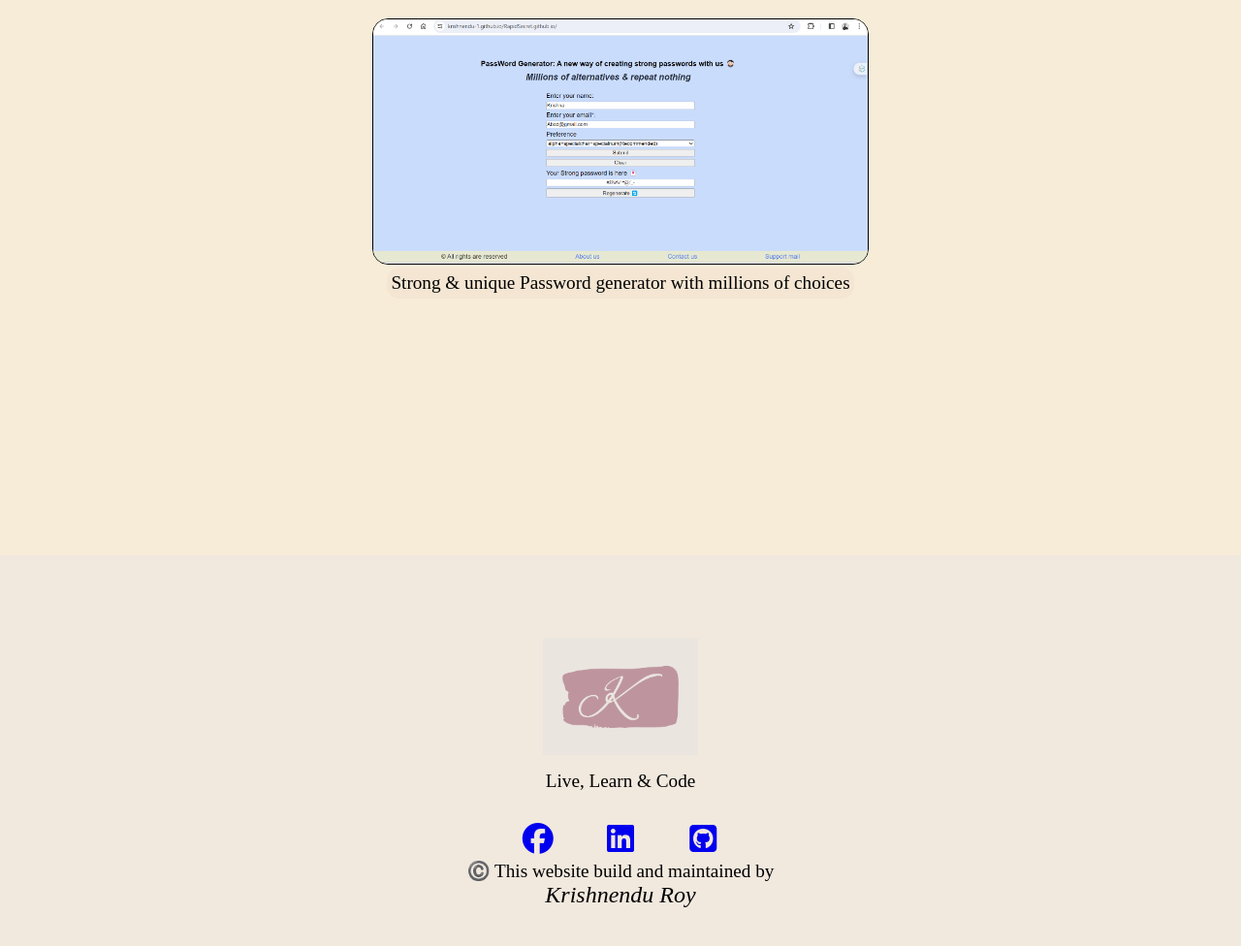
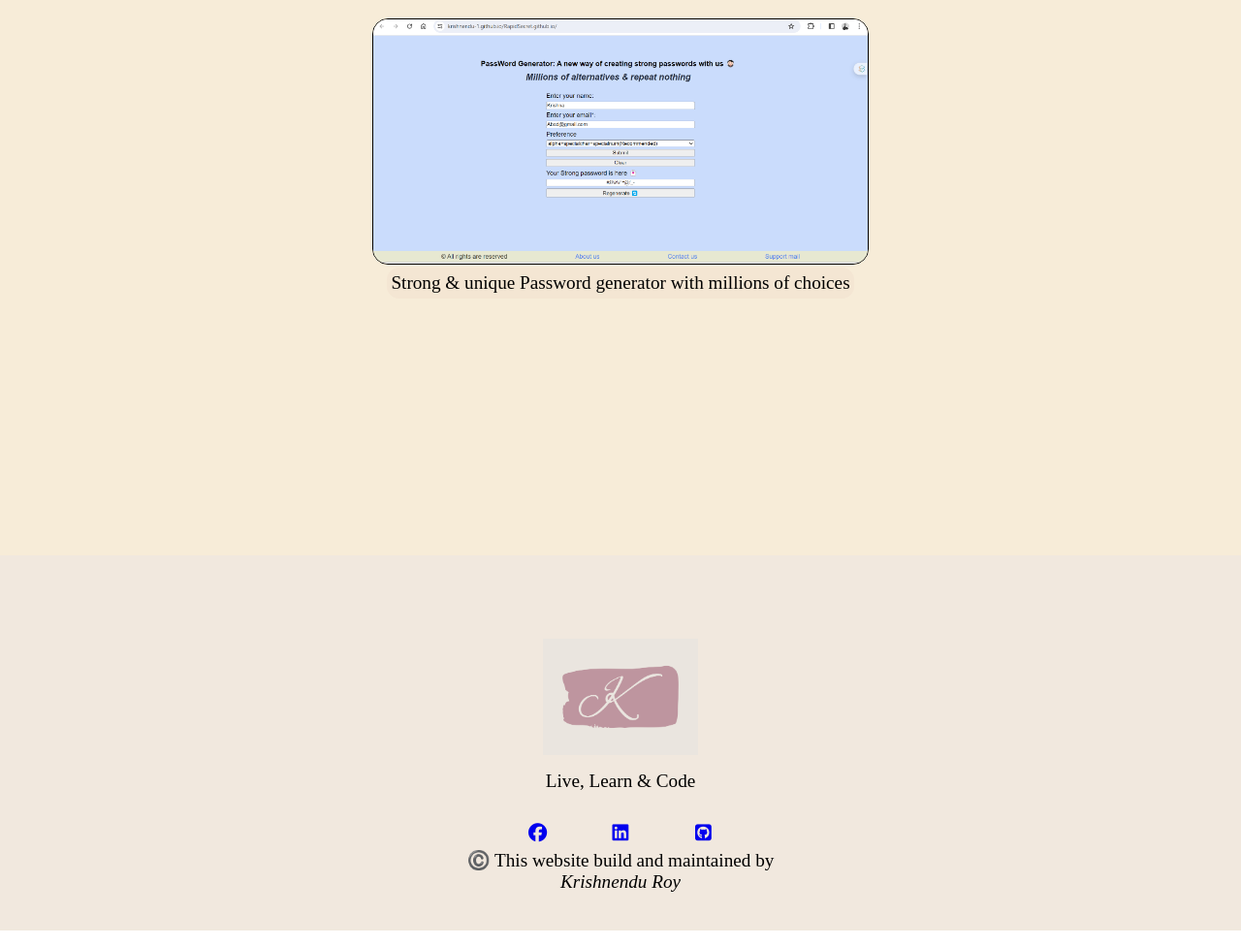
Before and after one commit to Krishnendu-1/portfolio.github.io, a plain HTML site: page index.html in a window 1280 px wide. Shown: the part 1827-2803 px from the top of the page at 97% size. Drawn offline with nearby package versions, Linux system fonts and the light colour scheme; a script that the page names is missing; a web font is replaced by a local one.

Commit message:
Class ".myname" is added
new class is added

```diff
--- a/index.html
+++ b/index.html
@@ -22,7 +22,7 @@
         <div id="navbaritems">
             <div class="name">
                 <img src="k-high-resolution-logo.png" alt="error">
-                <div>Krishnendu Roy</div>
+                <div class="myname">Krishnendu Roy</div>
             </div>
             <div class="list">
                 <div class="home"> <a href="#page1">Home</a></div>
@@ -90,12 +90,12 @@
     <img src="k-high-resolution-logo.png" alt="error" class="k">
     <p style="width: auto; height:auto;">Live, Learn & Code</p></div>
     <div class="handles">
-        <a href="https://www.facebook.com/Roykrishnendu01/"><i class="fa-brands fa-facebook" style="width: fit-content;font-size: 2rem;"></i></a>
-        <a href="https://www.linkedin.com/in/krishnendu-roy-57460a252/"><i class="fa-brands fa-linkedin" style="width: fit-content;font-size: 2rem;"></i></a>
-        <a href="https://github.com/Krishnendu-1/"><i class="fa-brands fa-square-github" style="width: fit-content;font-size: 2rem;"></i></a>
+        <a href="https://www.facebook.com/Roykrishnendu01/" class="i"><i class="fa-brands fa-facebook" ></i></a>
+        <a href="https://www.linkedin.com/in/krishnendu-roy-57460a252/" class="i"><i class="fa-brands fa-linkedin" ></i></a>
+        <a href="https://github.com/Krishnendu-1/" class="i">  <i  class="fa-brands fa-square-github"  ></i></a>
     </div>
     <div class="lastnote">
-        ©️ This website build and maintained by <i style="font-size: 1.5rem;">Krishnendu Roy</i>
+        ©️ This website build and maintained by <i style="font-size: 1.2rem;">Krishnendu Roy</i>
     </div>
 </div>
 <script src="https://unpkg.com/split-type"></script>
```
